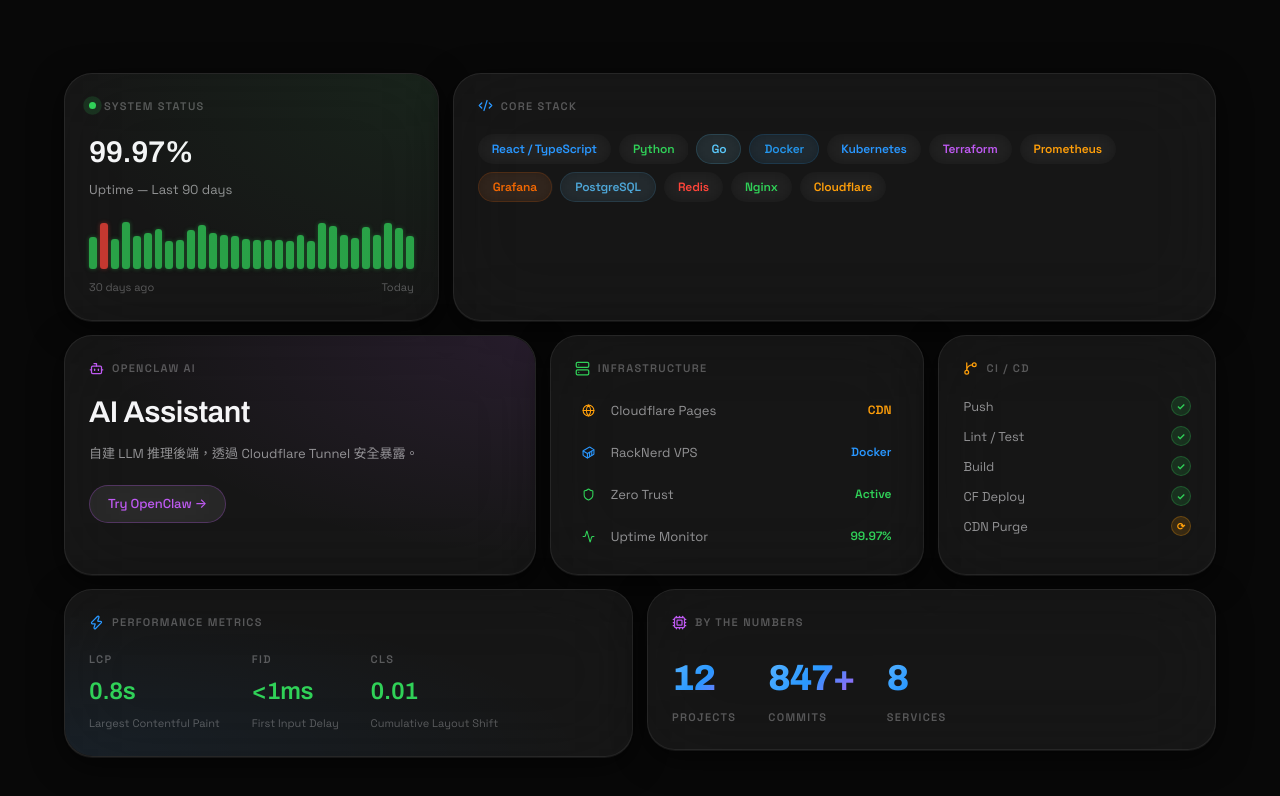
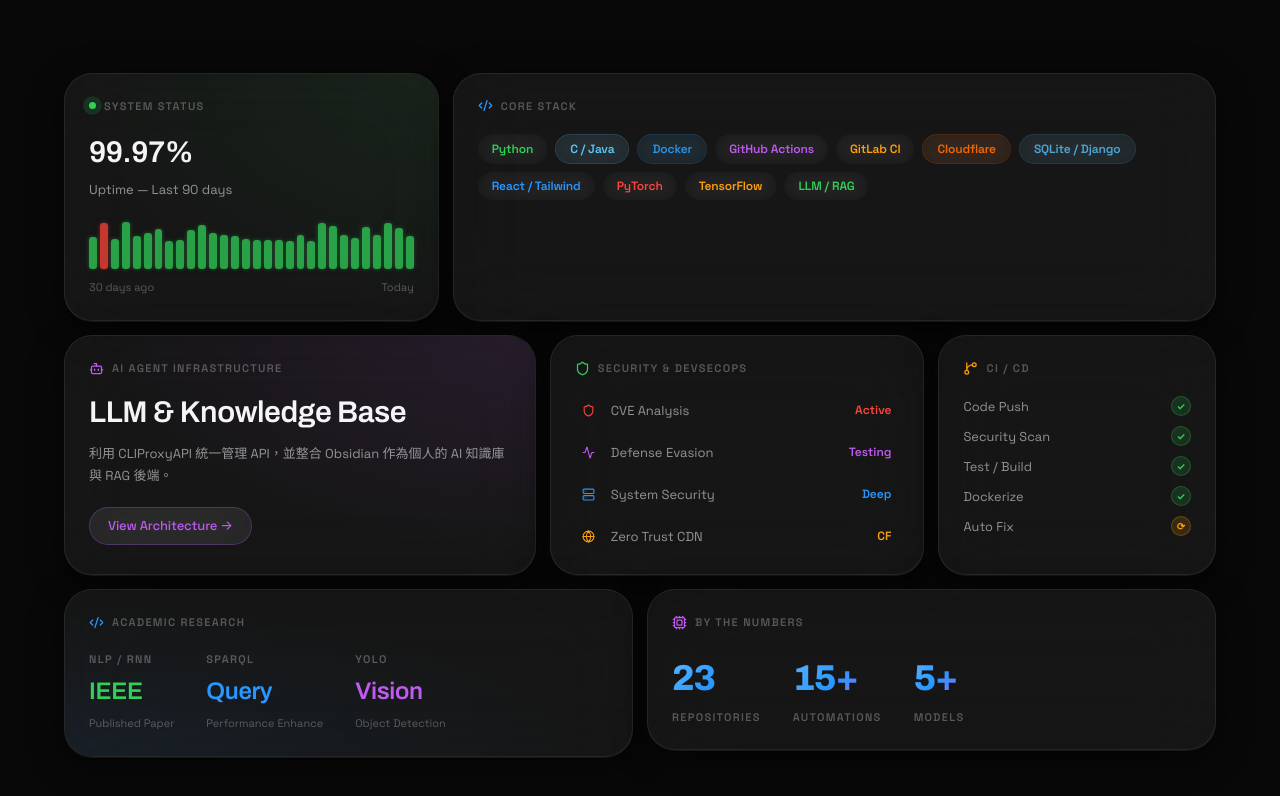
Before and after one commit to hsjinde/CORE-PULSE, a React (Vite) app: page / in a window 1280 px wide. Shown: the part 1004-1800 px from the top of the page. Built offline with nearby package versions, Linux system fonts and the light colour scheme.

Commit message:
Update BentoGrid content and Footer contact form with Formspree

```diff
--- a/src/components/Bento/BentoGrid.tsx
+++ b/src/components/Bento/BentoGrid.tsx
@@ -2,7 +2,7 @@
 import { motion, useInView } from 'framer-motion'
 import {
   Server, Shield, Cpu, Activity, Globe, Code2,
-  Container, GitBranch, Zap, Bot,
+  GitBranch, Bot,
 } from 'lucide-react'
 
 /* ─── Types ──────────────────────────────────────────────────── */
@@ -181,18 +181,17 @@
               </div>
               <div style={{ display: 'flex', flexWrap: 'wrap', gap: 8 }}>
                 {[
-                  { label: 'React / TypeScript', color: 'var(--accent-blue)' },
                   { label: 'Python',             color: 'var(--accent-green)' },
-                  { label: 'Go',                 color: '#5ac8fa' },
+                  { label: 'C / Java',           color: '#5ac8fa' },
                   { label: 'Docker',             color: '#2496ED' },
-                  { label: 'Kubernetes',         color: 'var(--accent-blue)' },
-                  { label: 'Terraform',          color: 'var(--accent-purple)' },
-                  { label: 'Prometheus',         color: 'var(--accent-orange)' },
-                  { label: 'Grafana',            color: '#F46800' },
-                  { label: 'PostgreSQL',         color: '#4ea7d8' },
-                  { label: 'Redis',              color: 'var(--accent-red)' },
-                  { label: 'Nginx',              color: 'var(--accent-green)' },
-                  { label: 'Cloudflare',         color: 'var(--accent-orange)' },
+                  { label: 'GitHub Actions',     color: 'var(--accent-purple)' },
+                  { label: 'GitLab CI',          color: 'var(--accent-orange)' },
+                  { label: 'Cloudflare',         color: '#F46800' },
+                  { label: 'SQLite / Django',    color: '#4ea7d8' },
+                  { label: 'React / Tailwind',   color: 'var(--accent-blue)' },
+                  { label: 'PyTorch',            color: 'var(--accent-red)' },
+                  { label: 'TensorFlow',         color: 'var(--accent-orange)' },
+                  { label: 'LLM / RAG',          color: 'var(--accent-green)' },
                 ].map((s) => (
                   <span
                     key={s.label}
@@ -220,16 +219,17 @@
             >
               <div className="flex items-center gap-2 relative z-10" style={{ marginBottom: 14 }}>
                 <Bot size={15} style={{ color: 'var(--accent-purple)' }} />
-                <span className="text-label">OpenClaw AI</span>
+                <span className="text-label">AI Agent Infrastructure</span>
               </div>
               <p className="text-title relative z-10" style={{ color: 'var(--text-primary)', marginBottom: 8, fontFamily: 'var(--font-heading)' }}>
-                AI Assistant
+                LLM & Knowledge Base
               </p>
               <p className="text-body relative z-10" style={{ fontSize: '0.8125rem', marginBottom: 20 }}>
-                自建 LLM 推理後端，透過 Cloudflare Tunnel 安全暴露。
+                利用 CLIProxyAPI 統一管理 API，並整合 Obsidian 作為個人的 AI 知識庫與 RAG 後端。
               </p>
               <a
-                href="#"
+                href="https://github.com/hsjinde/my-note"
+                target="_blank" rel="noreferrer"
                 className="btn-ghost relative z-10"
                 style={{
                   padding: '8px 18px',
@@ -237,9 +237,10 @@
                   borderColor: 'rgba(191,90,242,0.28)',
                   color: 'var(--accent-purple)',
                   cursor: 'pointer',
+                  textDecoration: 'none'
                 }}
               >
-                Try OpenClaw →
+                View Architecture →
               </a>
             </BentoCard>
           </div>
@@ -248,15 +249,15 @@
           <div className="bento-col-4">
             <BentoCard delay={0.2} className="h-full">
               <div className="flex items-center gap-2" style={{ marginBottom: 20 }}>
-                <Server size={15} style={{ color: 'var(--accent-green)' }} />
-                <span className="text-label">Infrastructure</span>
+                <Shield size={15} style={{ color: 'var(--accent-green)' }} />
+                <span className="text-label">Security & DevSecOps</span>
               </div>
               <div style={{ display: 'flex', flexDirection: 'column', gap: 14 }}>
                 {[
-                  { icon: Globe,     label: 'Cloudflare Pages', status: 'CDN',     color: 'var(--accent-orange)' },
-                  { icon: Container, label: 'RackNerd VPS',     status: 'Docker',  color: 'var(--accent-blue)'   },
-                  { icon: Shield,    label: 'Zero Trust',       status: 'Active',  color: 'var(--accent-green)'  },
-                  { icon: Activity,  label: 'Uptime Monitor',   status: '99.97%',  color: 'var(--accent-green)'  },
+                  { icon: Shield,    label: 'CVE Analysis',     status: 'Active',  color: 'var(--accent-red)'    },
+                  { icon: Activity,  label: 'Defense Evasion',  status: 'Testing', color: 'var(--accent-purple)' },
+                  { icon: Server,    label: 'System Security',  status: 'Deep',    color: 'var(--accent-blue)'   },
+                  { icon: Globe,     label: 'Zero Trust CDN',   status: 'CF',      color: 'var(--accent-orange)' },
                 ].map(({ icon: Icon, label, status, color }) => (
                   <div key={label} style={{ display: 'flex', alignItems: 'center', justifyContent: 'space-between' }}>
                     <div style={{ display: 'flex', alignItems: 'center', gap: 8 }}>
@@ -306,11 +307,11 @@
               </div>
               <div style={{ display: 'flex', flexDirection: 'column', gap: 10 }}>
                 {[
-                  { step: 'Push',       ok: true  },
-                  { step: 'Lint / Test',ok: true  },
-                  { step: 'Build',      ok: true  },
-                  { step: 'CF Deploy',  ok: true  },
-                  { step: 'CDN Purge',  ok: false },
+                  { step: 'Code Push',    ok: true  },
+                  { step: 'Security Scan',ok: true  },
+                  { step: 'Test / Build', ok: true  },
+                  { step: 'Dockerize',    ok: true  },
+                  { step: 'Auto Fix',     ok: false },
                 ].map(({ step, ok }) => (
                   <div key={step} style={{ display: 'flex', alignItems: 'center', justifyContent: 'space-between' }}>
                     <span style={{ fontSize: '0.8rem', color: 'var(--text-secondary)', fontFamily: 'var(--font-body)' }}>{step}</span>
@@ -345,14 +346,14 @@
               glowColor="radial-gradient(ellipse at bottom left, rgba(41,151,255,0.07) 0%, transparent 65%)"
             >
               <div className="flex items-center gap-2 relative z-10" style={{ marginBottom: 20 }}>
-                <Zap size={15} style={{ color: 'var(--accent-blue)' }} />
-                <span className="text-label">Performance Metrics</span>
+                <Code2 size={15} style={{ color: 'var(--accent-blue)' }} />
+                <span className="text-label">Academic Research</span>
               </div>
               <div className="bento-metrics-row">
                 {[
-                  { metric: 'LCP', value: '0.8s',  label: 'Largest Contentful Paint', color: 'var(--accent-green)'  },
-                  { metric: 'FID', value: '<1ms',  label: 'First Input Delay',        color: 'var(--accent-green)'  },
-                  { metric: 'CLS', value: '0.01',  label: 'Cumulative Layout Shift',  color: 'var(--accent-green)'  },
+                  { metric: 'NLP / RNN', value: 'IEEE',   label: 'Published Paper',        color: 'var(--accent-green)'  },
+                  { metric: 'SPARQL',    value: 'Query',  label: 'Performance Enhance',    color: 'var(--accent-blue)'   },
+                  { metric: 'YOLO',      value: 'Vision', label: 'Object Detection',       color: 'var(--accent-purple)' },
                 ].map(({ metric, value, label, color }) => (
                   <div key={metric}>
                     <p className="text-label" style={{ marginBottom: 6 }}>{metric}</p>
@@ -383,9 +384,9 @@
               </div>
               <div className="bento-metrics-row">
                 {[
-                  { label: 'Projects', value: 12,  suffix: ''  },
-                  { label: 'Commits',  value: 847, suffix: '+' },
-                  { label: 'Services', value: 8,   suffix: ''  },
+                  { label: 'Repositories', value: 23,  suffix: ''  },
+                  { label: 'Automations',  value: 15,  suffix: '+' },
+                  { label: 'Models',       value: 5,   suffix: '+' },
                 ].map(({ label, value, suffix }) => (
                   <div key={label}>
                     <p
--- a/src/components/Footer/Footer.tsx
+++ b/src/components/Footer/Footer.tsx
@@ -28,10 +28,34 @@
   const [email, setEmail]  = useState('')
   const [sent,  setSent]   = useState(false)
   const [focus, setFocus]  = useState(false)
+  const [isSubmitting, setIsSubmitting] = useState(false)
 
-  const handleContact = (e: React.FormEvent) => {
+  const handleContact = async (e: React.FormEvent) => {
     e.preventDefault()
-    if (email) setSent(true)
+    if (!email || isSubmitting) return
+
+    setIsSubmitting(true)
+    try {
+      const response = await fetch('https://formspree.io/f/mgobbenp', {
+        method: 'POST',
+        headers: {
+          'Accept': 'application/json',
+          'Content-Type': 'application/json'
+        },
+        body: JSON.stringify({ email })
+      })
+
+      if (response.ok) {
+        setSent(true)
+      } else {
+        alert('抱歉，寄送失敗，請稍後再試。')
+      }
+    } catch (error) {
+      console.error('Email send error:', error)
+      alert('發生錯誤，請檢查網路連線。')
+    } finally {
+      setIsSubmitting(false)
+    }
   }
 
   const socialLinks = [
```
Also changed, not shown: skills_questionnaire.txt (added).
